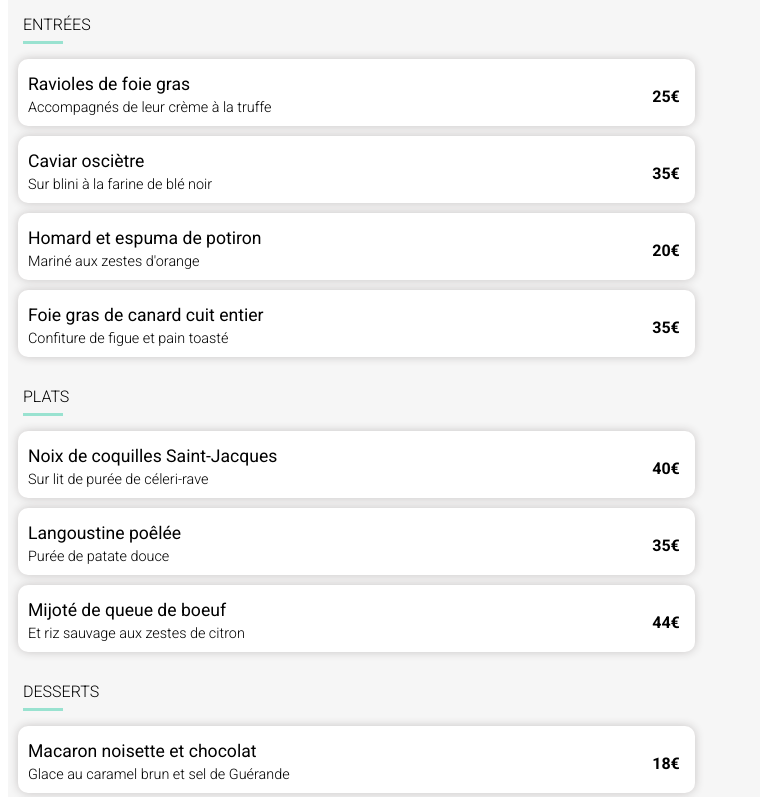
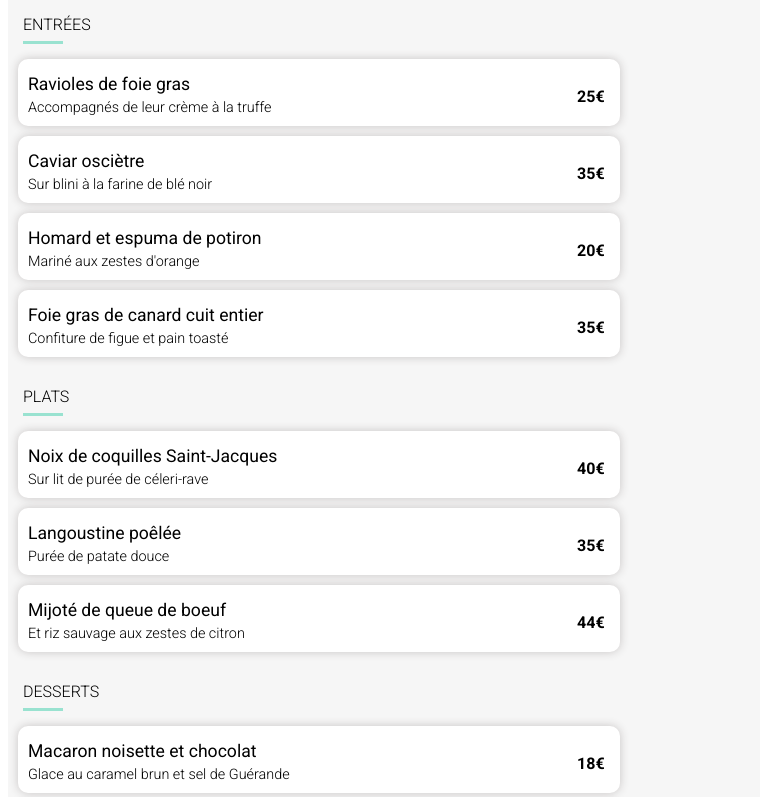
Before and after one commit to NyuLaure/LaureBerro_3_03052021, a website: page menu2.html in a window 768 px wide. Shown: the part 402-1199 px from the top of the page. Drawn offline with Linux system fonts and the light colour scheme; a web font is replaced by a local one.

Commit message:
marge-tablette-menu

```diff
--- a/menu1.scss
+++ b/menu1.scss
@@ -371,7 +371,11 @@ footer {
         .heart {
             font-size: 2.5em;
             top: -30px;
+            right: 35px;
         }
 
     }
+  .plat {
+      width: 80%;
+  }
 }
```
Also changed, not shown: menu1.css, 1 other file.
